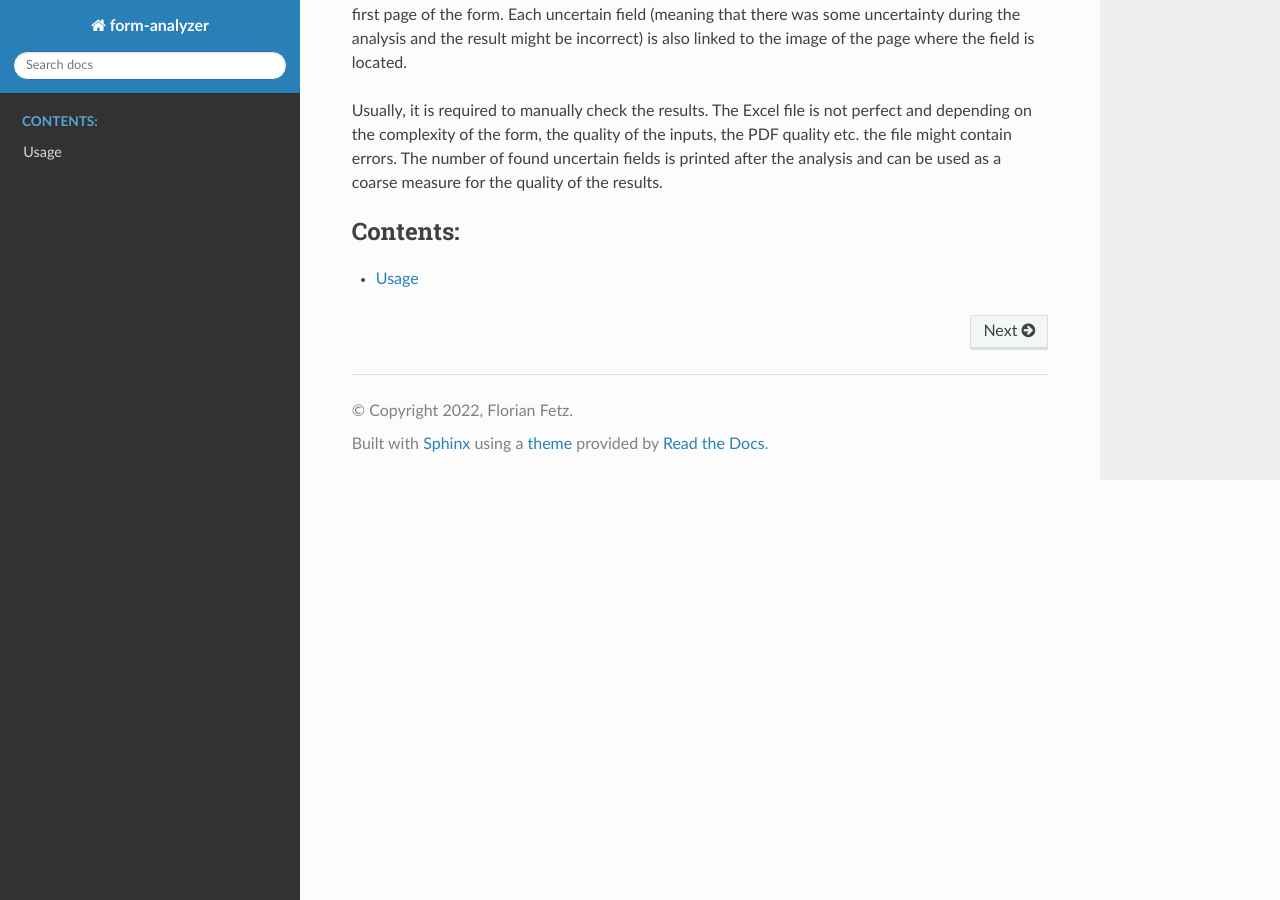
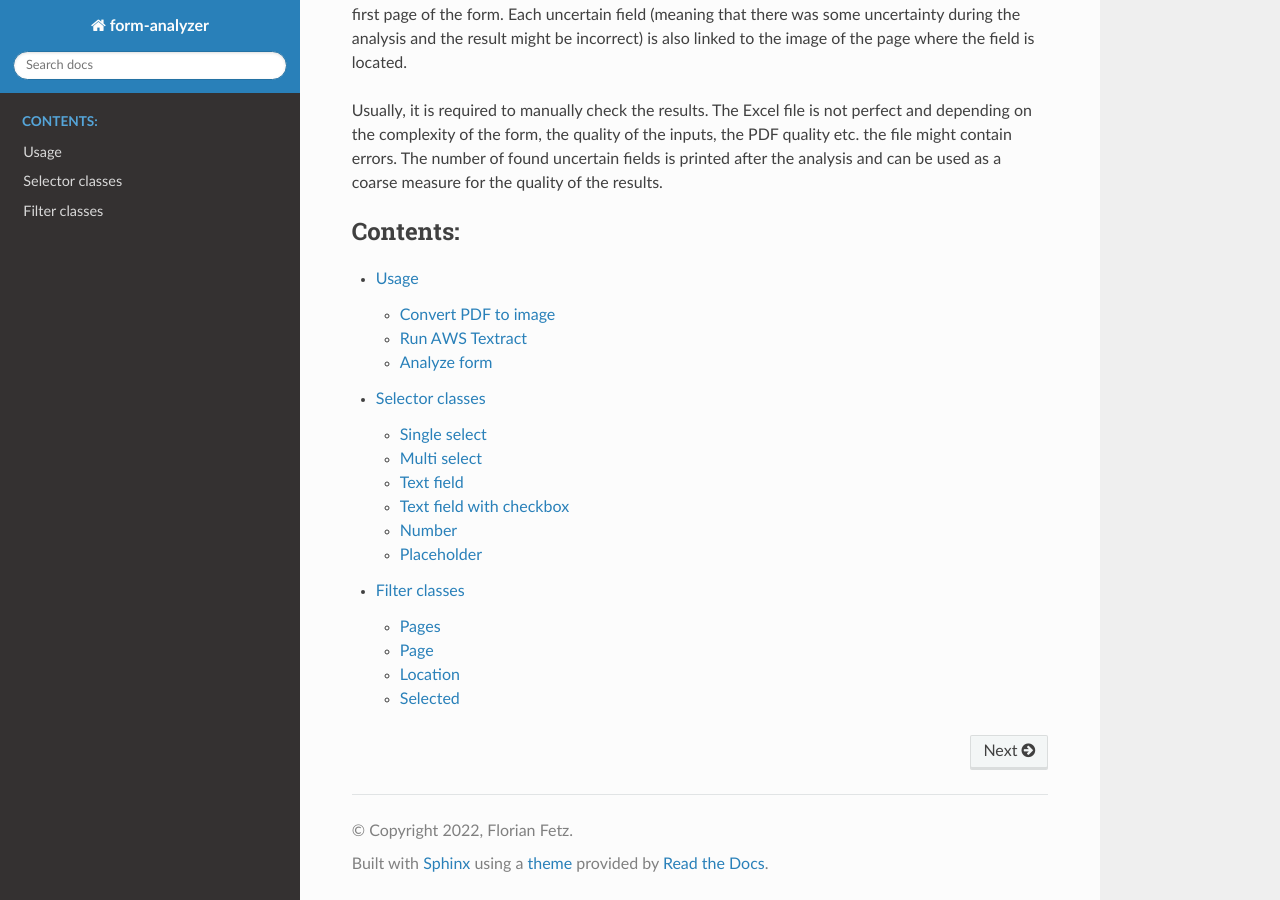
Before and after one commit to Futsch1/form-analyzer, a Sphinx documentation site: the page built from docs/index.md, in a window 1280 px wide and 900 px high, scrolled down 4875 px. Built offline with Sphinx 7.4.7 and the Read the Docs theme 2.0.0, drawn with Linux system fonts in a browser that asks for light colours.

Commit message:
Documentation improvements

````diff
--- /dev/null
+++ b/docs/selectors.md
@@ -0,0 +1,37 @@
+# Selector classes
+
+## Single select
+
+```{eval-rst}
+.. autoclass:: form_analyzer.selectors.SingleSelect
+```
+
+## Multi select
+
+```{eval-rst}
+.. autoclass:: form_analyzer.selectors.MultiSelect
+```
+
+## Text field
+
+```{eval-rst}
+.. autoclass:: form_analyzer.selectors.TextField
+```
+
+## Text field with checkbox
+
+```{eval-rst}
+.. autoclass:: form_analyzer.selectors.TextFieldWithCheckbox
+```
+
+## Number
+
+```{eval-rst}
+.. autoclass:: form_analyzer.selectors.Number
+```
+
+## Placeholder
+
+```{eval-rst}
+.. autoclass:: form_analyzer.selectors.Placeholder
+```
--- a/docs/usage.md
+++ b/docs/usage.md
@@ -1,6 +1,22 @@
 # Usage
-These page lists the public interfaces of form-analyzer:
 
+## Convert PDF to image
 ```{eval-rst}
 .. autofunction:: form_analyzer.pdf_to_image
 ```
+
+## Run AWS Textract
+```{eval-rst}
+.. autofunction:: form_analyzer.run_textract
+```
+
+## Analyze form
+```{eval-rst}
+.. autofunction:: form_analyzer.analyze
+```
+
+### Form description types
+```{eval-rst}
+.. autoclass:: form_analyzer.FormFields
+.. autoclass:: form_analyzer.FormField
+```
````
Also changed, not shown: docs/filters.md (added, +25 -0 lines), docs/index.md (+2 -0 lines), 1 other file.
